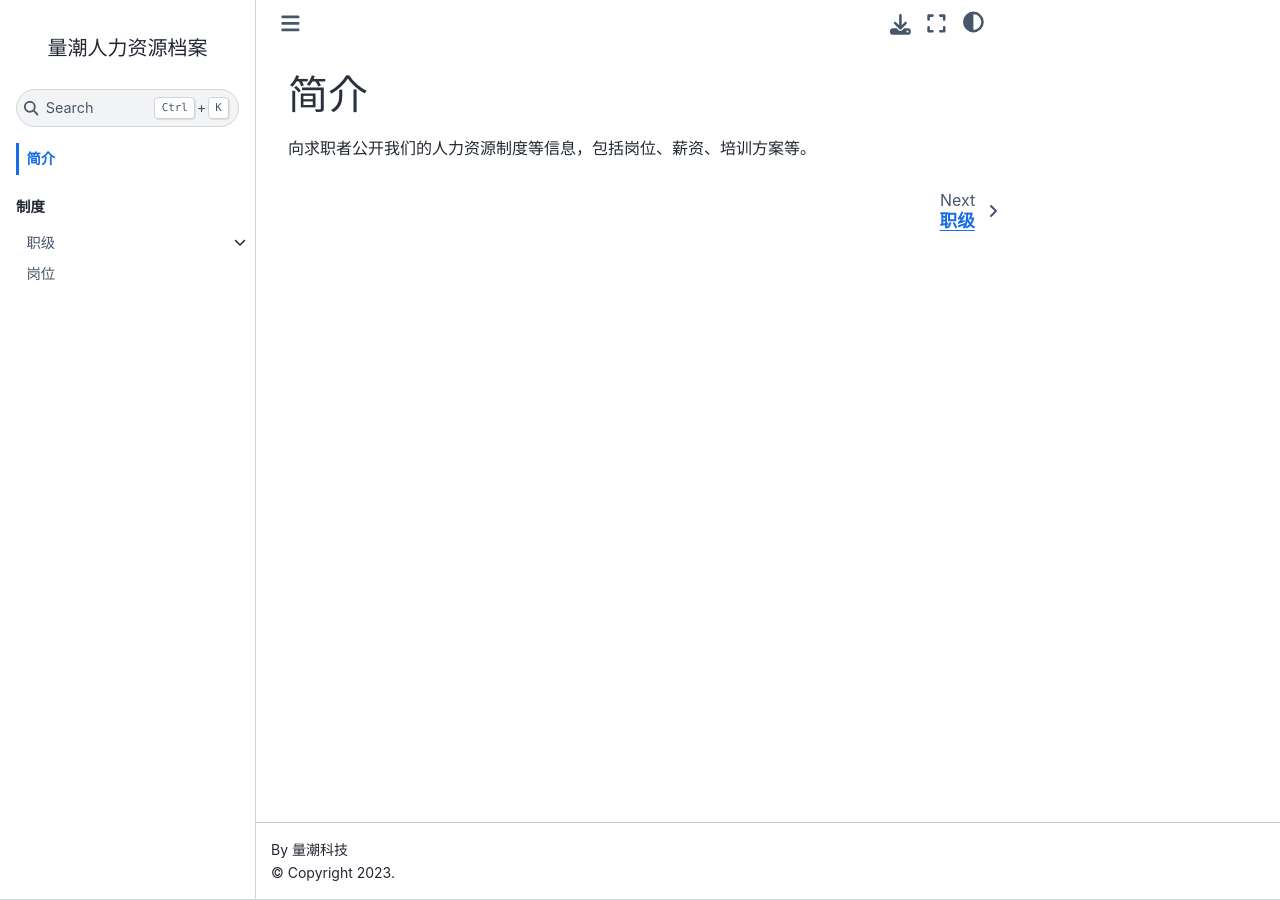
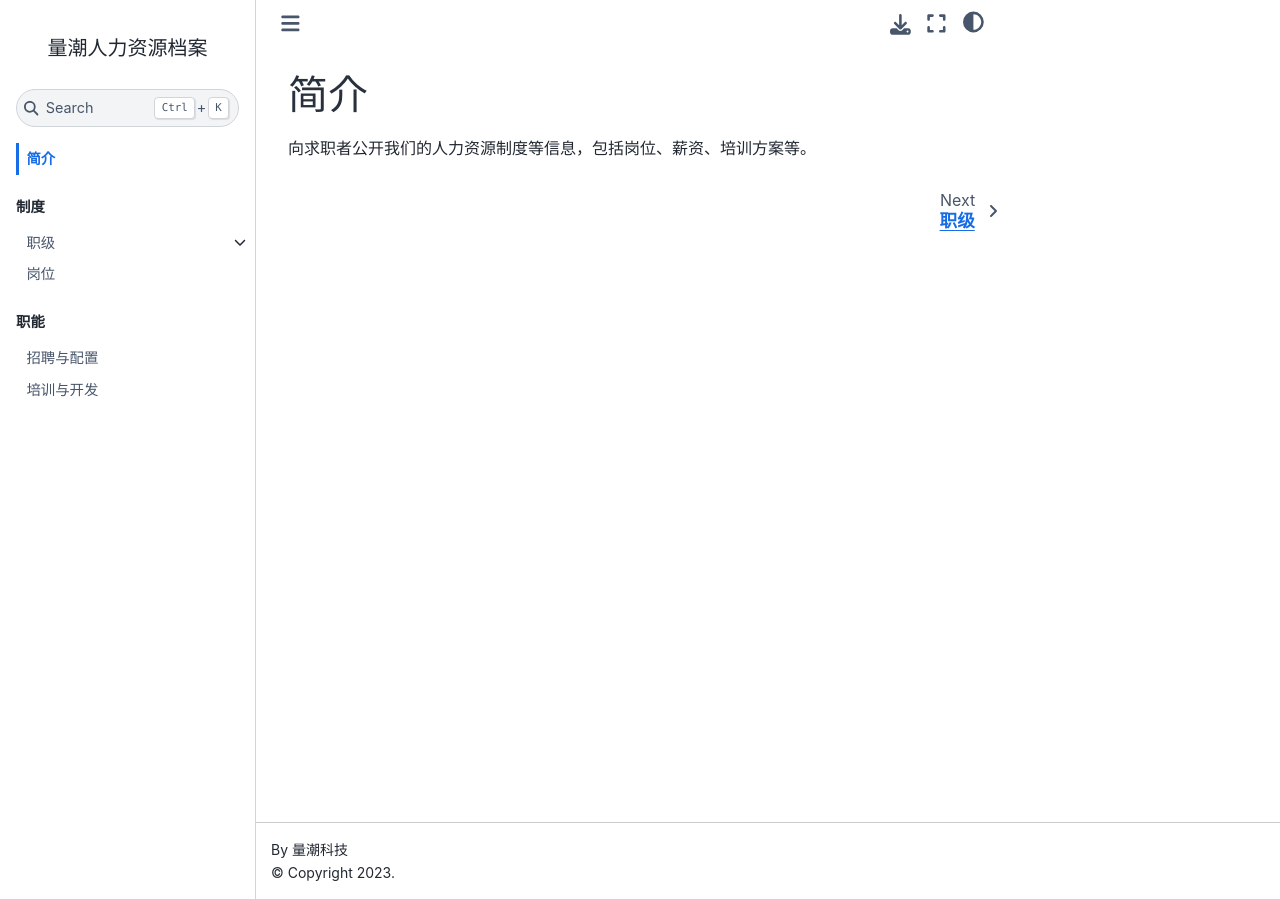
Before and after one commit to quanttide/quanttide-profile-of-human-resources, a Jupyter Book: the page built from index.md, in a window 1280 px wide. Built offline with Jupyter Book 1.0.4 settings and Sphinx 7.4.7 and the Sphinx Book theme 1.1.4, drawn with Linux system fonts in a browser that asks for light colours.

Commit message:
toc: 增加六职能部分及招聘和培训章

```diff
--- a/_toc.yml
+++ b/_toc.yml
@@ -10,3 +10,7 @@ parts:
           - file: institutions/ranks/internship_base.md
           - file: institutions/ranks/ra_groups.md
       - file: institutions/posts/README.md
+  - caption: 职能
+    chapters:
+      - file: functions/recruitment/README.md
+      - file: functions/training/README.md
--- /dev/null
+++ b/functions/recruitment/README.md
@@ -0,0 +1 @@
+# 招聘与配置
--- /dev/null
+++ b/functions/training/README.md
@@ -0,0 +1 @@
+# 培训与开发
```
